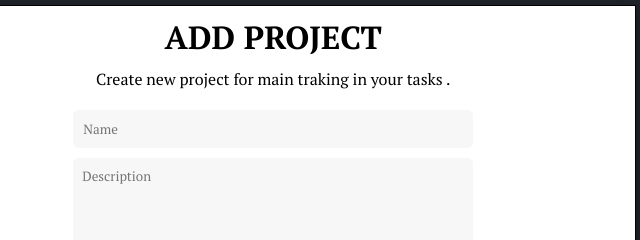
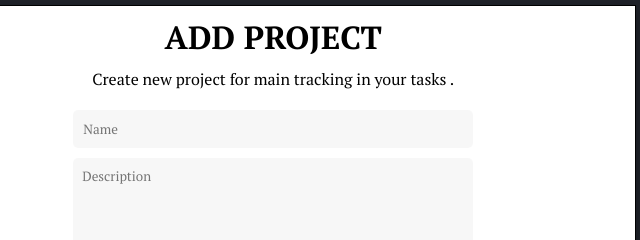
Before and after one commit to ntpon/todo-list, a website built with webpack: page dist/index.html in a window 1280 px wide. Shown: the top 240 px of the page, 480-1120 px from the left. Built offline with nearby package versions, Linux system fonts and the light colour scheme.

Commit message:
Fix wrong keyword

```diff
--- a/dist/index.html
+++ b/dist/index.html
@@ -55,7 +55,7 @@
         <div id="create-project">
           <h1 class="main-title">ADD PROJECT</h1>
           <p class="main-des">
-            Create new project for main traking in your tasks .
+            Create new project for main tracking in your tasks .
           </p>
           <form id="form-create-project">
             <input id="input-name" type="text" placeholder="Name " required />
```
